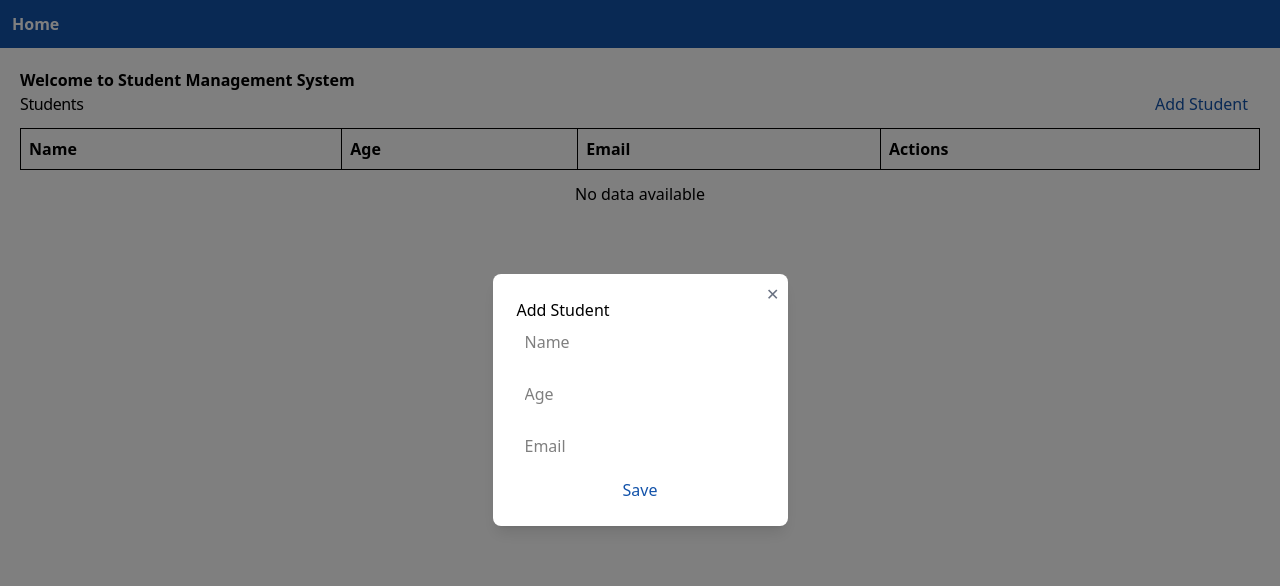
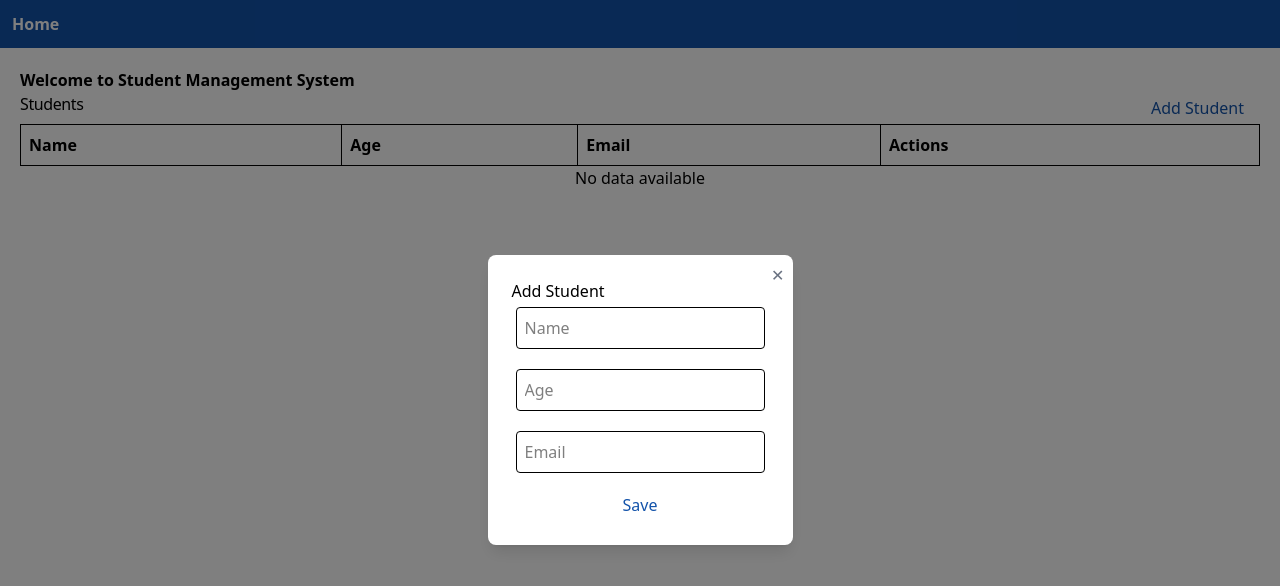
Before and after one commit to RACHEL-MAZE/Student-Management-System, a Vue app: page / in a window 1280 px wide. Both pictures are taken after a click on the button "Add Student". Shown: the top 586 px of the page. Built offline with nearby package versions, Linux system fonts and the light colour scheme.

Commit message:
gitshared  Button vue pagew

```diff
--- a/src/components/Form.vue
+++ b/src/components/Form.vue
@@ -2,15 +2,16 @@
   <form class="flex flex-col " @submit.prevent="handleSubmit">
     <h3>{{ student?.id ? 'Edit Student' : 'Add Student' }}</h3>
 
-    <input class="mb-3 p-2" v-model="form.name" type="text" placeholder="Name"   pattern="^[A-Za-z\s]+$" title="Name must contain letters only" required />
-    <input class="mb-3 p-2" v-model="form.age" type="number" min="15" max="40" placeholder="Age" required />
-    <input class="mb-3 p-2" v-model="form.email" type="email" placeholder="Email" required />
+    <Inputs class="mb-3 p-1" v-model="form.name" type="text" placeholder="Name"   pattern="^[A-Za-z\s]+$" title="Name must contain letters only" required />
+    <Inputs class="mb-3 p-1" v-model="form.age" type="number" min="15" max="40" placeholder="Age" required />
+    <Inputs class="mb-3 p-1" v-model="form.email" type="email" placeholder="Email" required />
 
-       <button type="submit" class="text-[#1353aa] hover:text-[#2f81f5]">Save  </button>
+       <Buttons type="submit" variant="primary">Save  </Buttons>
   </form>
 </template>
 
 <script setup>
+import Buttons from './shared/Buttons.vue'
 import Inputs from './shared/Inputs.vue'
 import { reactive, watch } from 'vue'
 import { toast } from 'vue3-toastify'
--- a/src/components/shared/Buttons.vue
+++ b/src/components/shared/Buttons.vue
@@ -1,21 +1,56 @@
 <template>
   <button
     :type="type"
-     class="text-[#1353aa] hover:text-[#2f81f5]"
-    @click="$emit('click')"
+    :disabled="disabled"
+    :class="buttonClasses"
+    @click="$emit('click', $event)"
   >
-    {{ label }}
+    <slot />
   </button>
 </template>
 
 <script setup>
-defineProps({
-  label: String,
+import { computed } from "vue"
+
+const props = defineProps({
   type: {
     type: String,
+    default: "button"
   },
-
+  variant: {
+    type: String,
+    default: "primary"
+  },
+  disabled: {
+    type: Boolean,
+    default: false
+  }
 })
 
-defineEmits(['click'])
+defineEmits(["click"])
+
+const buttonClasses = computed(() => {
+  const base =
+    "px-4 py-1 rounded transition duration-200 font-medium"
+
+  const variants = {
+    primary:
+      " text-[#1353aa] hover:text-[#2f81f5]",
+
+    danger:
+      "bg-red-600 text-white hover:bg-red-700",
+
+    secondary:
+      "bg-gray-600 text-white hover:bg-gray-700",
+
+    outline:
+      "border border-blue-600 text-blue-600 hover:bg-blue-50"
+  }
+
+  const disabledStyle = props.disabled
+    ? "opacity-50 cursor-not-allowed"
+    : ""
+
+  return `${base} ${variants[props.variant]} ${disabledStyle}`
+})
 </script>
--- a/src/components/shared/Inputs.vue
+++ b/src/components/shared/Inputs.vue
@@ -1,5 +1,5 @@
 <template>
-  <div class="flex flex-col mb-3">
+  <div class="flex flex-col ">
     <input
       :type="type"
       :placeholder="placeholder"
--- a/src/components/shared/Table.vue
+++ b/src/components/shared/Table.vue
@@ -67,7 +67,7 @@ defineEmits(['edit','delete'])
         <tr v-if="!data.length">
           <td
             :colspan="columns.length + ($slots.actions ? 1 : 0)"
-            class="text-center p-3"
+            class="text-center"
           >
             No data available
           </td>
--- a/src/views/StudentsView.vue
+++ b/src/views/StudentsView.vue
@@ -7,8 +7,7 @@
     <div class="flex flex-row justify-between">
       <h2 class="text-base font-medium tracking-tight">Students</h2>
 
-      <button
-        @click="openAddModal" class="mr-3 mb-3 text-[#1353aa] hover:text-[#2f81f5]" >Add Student</button>
+       <Button variant="primary" @click="openAddModal"  >Add Student</Button>
     </div>
 
     <SharedTable
@@ -17,8 +16,8 @@
     >
       <template #actions="{ item }">
         <div class="flex justify-evenly">
-          <button class="text-purple-900 hover:text-purple-400" @click="openEditModal(item)" >  Edit </button>
-          <button class="text-red-900 hover:text-red-400" @click="deleteStudent(item.id)" > Delete </button>
+          <Button class="text-purple-900 hover:text-purple-400" @click="openEditModal(item)" >  Edit </Button>
+          <Button class="text-red-900 hover:text-red-400" @click="deleteStudent(item.id)" > Delete </Button>
         </div>
       </template>
     </SharedTable>
@@ -37,6 +36,7 @@
 <script setup>
 import { ref } from 'vue'
 import SharedTable from '../components/shared/Table.vue'
+import Button from '../components/shared/Buttons.vue'
 import StudentForm from '../components/Form.vue'
 import Modal from '../components/Modal.vue'
 
```
